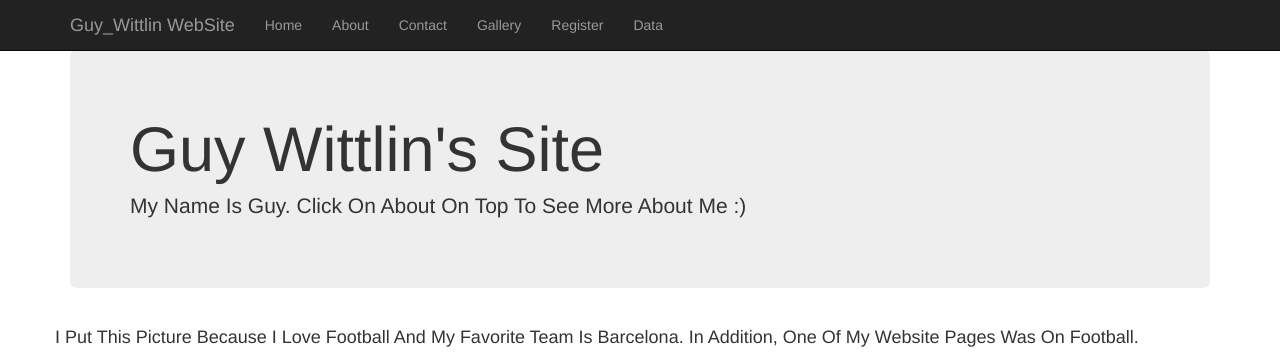
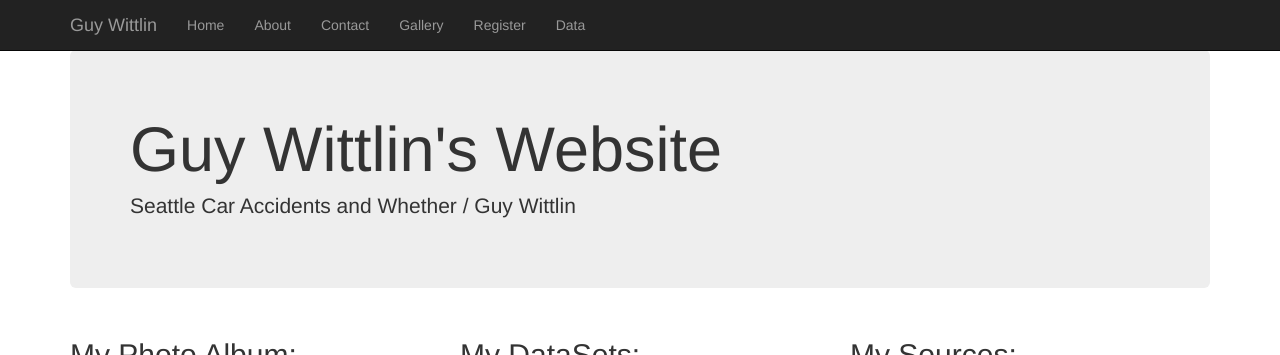
Before and after one commit to GUY-WITTLIN/GuyFinalProject, a Flask app: page / in a window 1280 px wide. Shown: the top 355 px of the page. Run offline with Flask 2, Linux system fonts and the light colour scheme; parts of the project's set-up code (start-up, migrations or seed data) failed here and were passed over; some libraries are stand-ins or nearby versions.

Commit message:
Did Small Design Changes,

```diff
--- a/GuyFinalProject/GuyFinalProject/templates/about.html
+++ b/GuyFinalProject/GuyFinalProject/templates/about.html
@@ -3,10 +3,6 @@
 {% block content %}
 
 <h2>{{ title }}.</h2>
-<body style="background-color: springgreen"
+<p> This project was done on my Data-Science course in my school, Tichonet in Tel-Aviv. This project is one part of the Final-Project by the end of the semester. In this project I used flask bootstrap and flask wtf, In addition, I used html language and python language. I have done all of this Project on Visual-Studio. By the start of the year We are instructed to take 6-10 photos and do Gallery. Also, I chose 2 datasets in this project To find the connection between them. The 2 datasets I chose Was on Seattle Car Accidents and Seattle Whether. </p>
 
-    <p>Hello, My Name Is Guy Wittlin And I'm 15 Years Old From Tel-Aviv, Israel. This Is My First Internet Website.</p>
-    <p>I did This Website For My Data Science Major In School. I learn In Tichonet High-School, In Tel-Aviv.</p>
-    <p>I Chose To See The Connection Betweeen The Car Accidents In Seattle (Country In USA) And Between The Whether In Seattle. I Did That Because I Want To See If There's Connection Between That Two Things.</p>
-</body>
 {% endblock %}
--- a/GuyFinalProject/GuyFinalProject/templates/contact.html
+++ b/GuyFinalProject/GuyFinalProject/templates/contact.html
@@ -4,10 +4,8 @@
 
 <h2>{{ title }}.</h2>
 <h3>{{ message }}</h3>
-<body style="background-color: turquoise"
     <address>
-        <strong>My Gmail:</strong>   <a href="mailto:Support@example.com">Guywgamer76@gmail.com</a><br />
+        <strong>My Gmail:</strong>   <a href="mailto:guywgamer76@gmail.com">Guywgamer76@gmail.com</a><br />
         <strong>My Phone Number:</strong> <a href="tel:+972544736668">+972 054-473-6668</a>
     </address>
-</body>
 {% endblock %}
--- a/GuyFinalProject/GuyFinalProject/templates/index.html
+++ b/GuyFinalProject/GuyFinalProject/templates/index.html
@@ -3,21 +3,39 @@
 {% block content %}
 
 <div class="jumbotron">
-    <h1>Guy Wittlin's Site</h1>
-    <p class="lead">My Name Is Guy. Click On About On Top To See More About Me :)</p>
+    <h1>Guy Wittlin's Website</h1>
+    <p class="lead">Seattle Car Accidents and Whether / Guy Wittlin</p>
 </div>
 
 <div class="row">
-    <h4> I Put This Picture Because I Love Football And My Favorite Team Is Barcelona. In Addition, One Of My Website Pages Was On Football. </h4>
-    <img src="https://www.footballticketnet.com/theme/images/teams/Buy-FC-Barcelona-Football-Tickets-FootballTicketNet.png" height="500" width="500"/>
-    <br />
-    <br />
-    <h4> I Put This Picture Because My DataSet Connection Was Between 2 Things In Seattle (Country In USA). </h4>
-    <img src="https://motionarray.imgix.net/preview-35773tnWwpf91V3_0014.jpg" height="500" width="500"/>
-    <br />
-    <br />
-    <h4> I Put This Picture Because One Of My Datasets Was On Car Accidents And I Decided To Put A Pretty Car. </h4>
-    <img src="https://article.images.consumerreports.org/f_auto/prod/content/dam/CRO%20Images%202018/Cars/December/CR-Cars-InlineHero-American-2018-Chevrolet-Corvette-GS-12-18" height="500" width="500"/>
+    <div class="col-md-4">
+        <h2>My Photo Album:</h2>
+        <p>
+            One of my Site pages is my photo album, we are instructed to take photos and do album.
+            I decided to take 6 pictures of football big wins and put them in a table. If you want to see more you can
+            click on about. To see the album you can click on Gallery.
+        </p>
+        <img src="https://www.primepost.ng/wp-content/uploads/2019/03/416x416.jpg" height="300" width="300"/>
+    </div>
+    <div class="col-md-4">
+        <h2>My DataSets:</h2>
+        <p>
+            One of my Site pages is the DataModel, we are instructed to take 2 datasets and show them.
+            I decided to take 2 datasets from Seattle, One Of Them was the car accidents and the second one Was the whether in Seattle.
+            If you want to see more you can click on about. To see the data sets you can click on Datamodel.
+        </p>
+        <img src="https://thumbor.forbes.com/thumbor/416x416/https://i.forbesimg.com/media/lists/places/seattle-wa_416x416.jpg" height="300" width="300"/>
+    </div>
+    <div class="col-md-4">
+        <h2>My Sources:</h2>
+        <p>
+            My source for this project was the Seattle.gov data. My second source was
+            kaggle.com (the most popular site for DataSet) I took this 2 datasets and
+            try to see the connection between them and more. you can see more of that on my DataModel page up top.
+        </p>
+        <img src="https://vectorified.com/image/flag-vector-image-1.png" height="262.3" width="300"/>
+
+    </div>
 </div>
 
 {% endblock %}
--- a/GuyFinalProject/GuyFinalProject/templates/layout.html
+++ b/GuyFinalProject/GuyFinalProject/templates/layout.html
@@ -18,7 +18,7 @@
                     <span class="icon-bar"></span>
                     <span class="icon-bar"></span>
                 </button>
-                <a href="/" class="navbar-brand">Guy_Wittlin WebSite</a>
+                <a href="/" class="navbar-brand">Guy Wittlin</a>
             </div>
             <div class="navbar-collapse collapse">
                 <ul class="nav navbar-nav">
--- a/GuyFinalProject/GuyFinalProject/templates/register.html
+++ b/GuyFinalProject/GuyFinalProject/templates/register.html
@@ -12,7 +12,6 @@
     {% endfor %}
 {% endif %}
 {% endwith %}
-<body style="background-color: greenyellow" ;>
     <br />
     <br />
     <br />
@@ -120,5 +119,4 @@
             left: 450px;
         }
     </style>
-</body>
     {% endblock %}
--- a/GuyFinalProject/GuyFinalProject/views.py
+++ b/GuyFinalProject/GuyFinalProject/views.py
@@ -66,7 +66,7 @@ def about():
     """Renders the about page."""
     return render_template(
         'about.html',
-        title='About Me',
+        title='About The Project',
         year=datetime.now().year,
     )
 
@@ -76,9 +76,9 @@ def Album():
     """Renders the about page."""
     return render_template(
         'PictureAlbum.html',
-        title='Pictures',
+        title='This Is My Picture Album',
         year=datetime.now().year,
-        message='Welcome to my picture album'
+        message='The Biggest Wins Of The Best National & Club Teams In Football (From 2010-2019):'
     )
 
 # -------------------------------------------------------
```
Also changed, not shown: GuyFinalProject/GuyFinalProject/templates/Data1.html (+7 -3 lines), GuyFinalProject/GuyFinalProject/templates/Data2.html (+7 -4 lines), GuyFinalProject/GuyFinalProject/static/Data/users.csv (line endings or trailing spaces).
